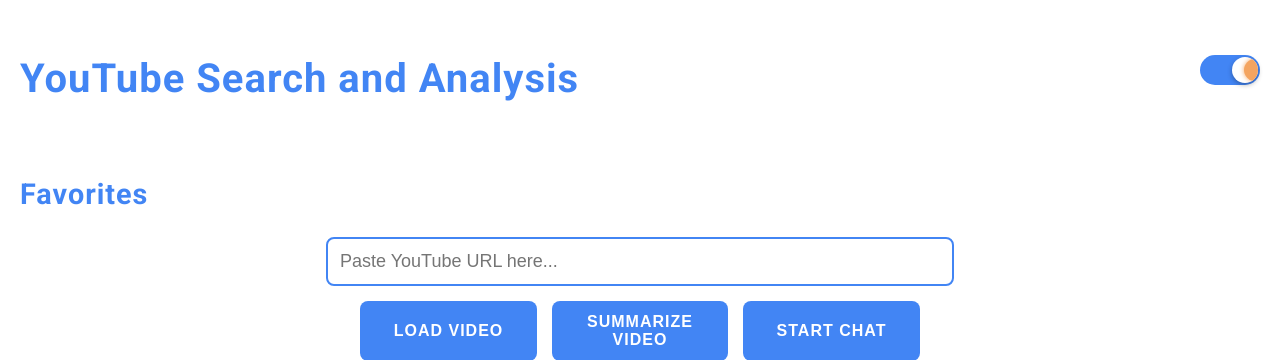
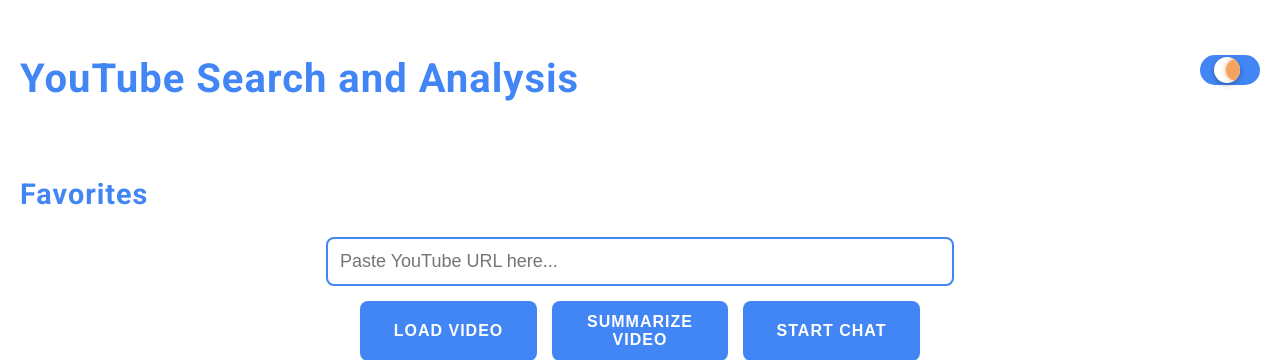
Before and after one commit to PierrunoYT/YoutubeSummarize, a Flask app: page / in a window 1280 px wide, with the box ticked. Shown: the top 360 px of the page. Run offline with Flask 3, Linux system fonts and the light colour scheme.

Commit message:
Adjusted toggle switch indicator position to 20% of its width.

```diff
--- a/static/styles.css
+++ b/static/styles.css
@@ -397,7 +397,7 @@ input[type="checkbox"]:checked + .toggle-label .toggle-track {
 }
 
 input[type="checkbox"]:checked + .toggle-label .toggle-indicator {
-    transform: translateX(30px);
+    transform: translateX(12px);
 }
 
 input[type="checkbox"]:checked + .toggle-label .toggle-icon::before {
```
